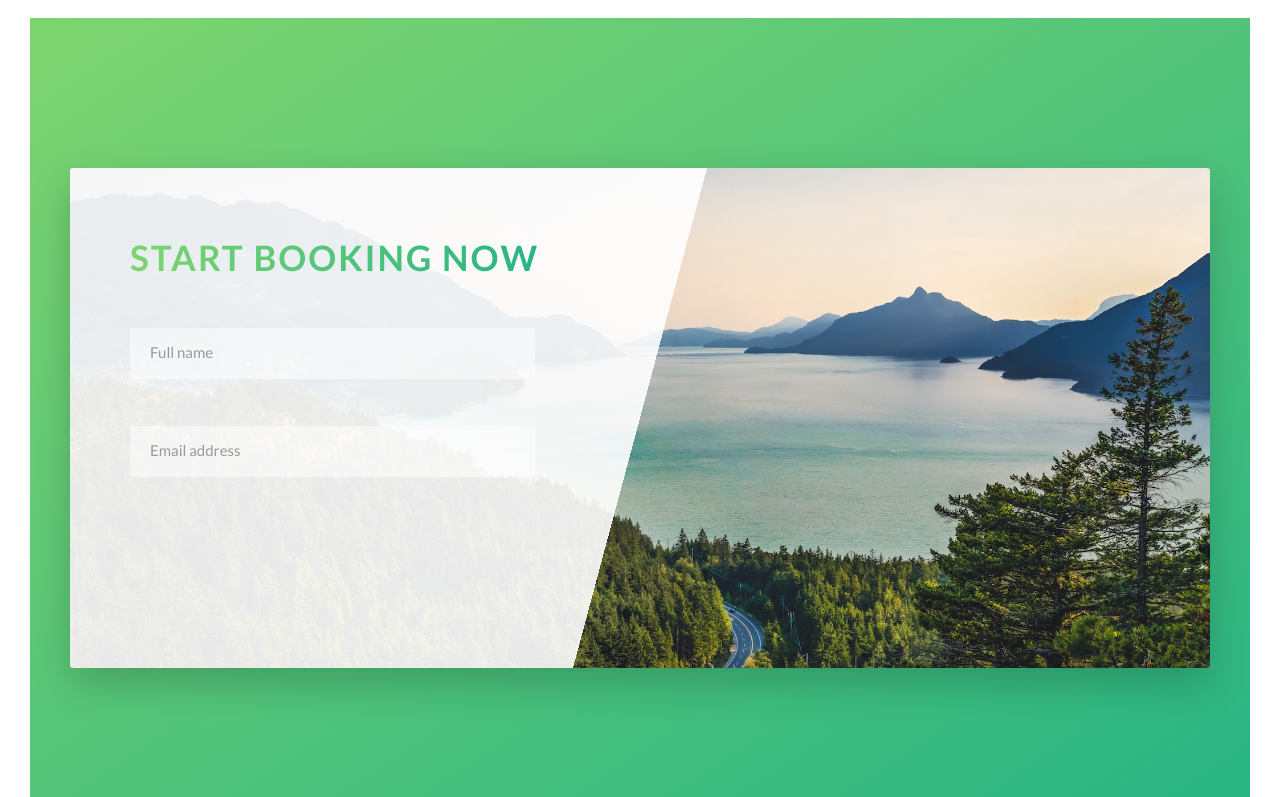
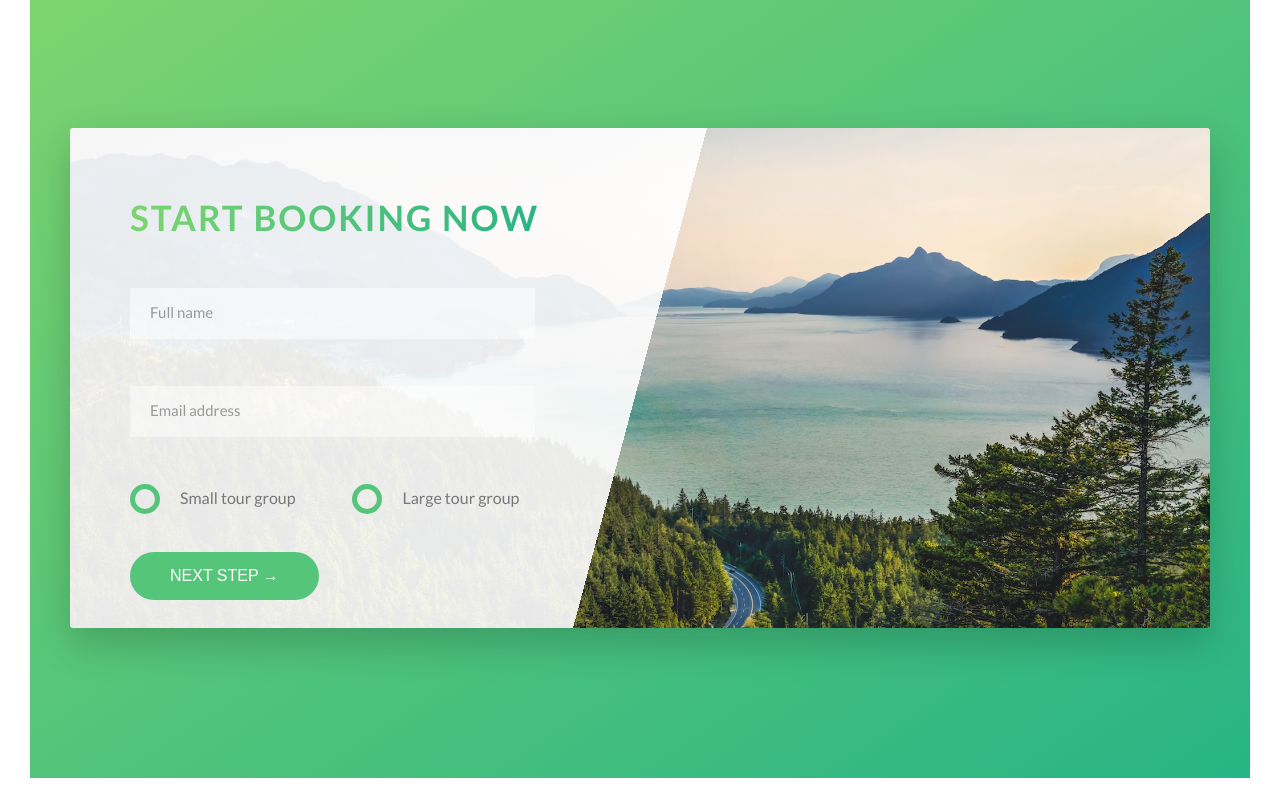
Before and after one commit to alexSiera/UdemyAdvCssAndSass, a website: page Natours/index.html in a window 1280 px wide. Shown: the part 4393-5190 px from the top of the page. Drawn offline with Linux system fonts and the light colour scheme; grey boxes are pictures that could not be loaded.

Commit message:
end up with booking section

```diff
--- a/Natours/index.html
+++ b/Natours/index.html
@@ -380,6 +380,25 @@
                   <input type="email" class="form__input" placeholder="Email address" id="email" required>
                   <label for="email" class="form__label">Email address</label>
                 </div>
+                <div class="form__group u-margin-bottom-medium">
+                  <div class="form__radio-group">
+                    <input type="radio" class="form__radio-input" id="small" name="size">
+                    <label for="small" class="form__radio-label">
+                      <span class="form__radio-button"></span>
+                      Small tour group
+                    </label>
+                  </div>
+                  <div class="form__radio-group">
+                    <input type="radio" class="form__radio-input" id="large" name="size">
+                    <label for="large" class="form__radio-label">
+                      <span class="form__radio-button"></span>
+                      Large tour group
+                    </label>
+                  </div>
+                </div>
+                <div class="form__group">
+                  <button class="btn btn--green">Next step &rarr;</button>
+                </div>
               </form>
             </div>
           </div>
--- a/Natours/sass/base/_utilities.scss
+++ b/Natours/sass/base/_utilities.scss
@@ -1,26 +1,26 @@
 .u-center-text {
-  text-align: center;
+  text-align: center!important;
 }
 .u-margin-bottom-big {
-  margin-bottom: 8rem;
+  margin-bottom: 8rem!important;
 }
 .u-margin-bottom-medium {
-  margin-bottom: 4rem;
+  margin-bottom: 4rem!important;
 }
 .u-margin-bottom-small {
-  margin-bottom: 1.5rem;
+  margin-bottom: 1.5rem!important;
 }
 .u-margin-top-huge {
-  margin-top: 10rem;
+  margin-top: 10rem!important;
 }
 .u-margin-top-big {
-  margin-top: 8rem;
+  margin-top: 8rem!important;
 }
 .u-margin-top-medium {
-  margin-bottom: 4rem;
+  margin-bottom: 4rem!important;
 
 }
 .u-margin-top-small {
-  margin-bottom: 1.5rem;
+  margin-bottom: 1.5rem!important;
 
 }
--- a/Natours/sass/components/_button.scss
+++ b/Natours/sass/components/_button.scss
@@ -1,14 +1,16 @@
 .btn {
-  &:link,&:visited {
+  &,&:link,&:visited {
     text-transform: uppercase;
     text-decoration: none;
     padding: 1.5rem 4rem;
     display: inline-block;
-    margin-top: 4rem;
     border-radius: $big-border-radius;
     transition: all .2s;
     position: relative;
     font-size: $default-font-size;
+    // Change for the <button> element
+    border: none;
+    cursor: pointer;
   }
   &:hover {
     transform: translateY(-.3rem);
@@ -18,7 +20,8 @@
       opacity: 0;
     }
   }
-  &:active {
+  &:active, &:focus {
+    outline: none;
     transform: translateY(-.1rem);
     box-shadow: 0 .5rem 1rem var(--black-shadow-color, rgba($color-black, .2));
   }
@@ -38,6 +41,7 @@
   &--white {
     background-color:$color-white;
     color: var(--gray-text-color, #777);
+    margin-top: 4rem;
     &::after {
       background-color: var(--btn-after-white-color, $color-white);
     }
--- a/Natours/sass/components/_form.scss
+++ b/Natours/sass/components/_form.scss
@@ -13,6 +13,7 @@
     border-bottom: 3px solid transparent;
     width: 90%;
     display: block;
+    transition: all .3s;
     &:focus {
       outline: none;
       box-shadow: 0rem 1rem 2rem rgba($color-black, .1);
@@ -39,4 +40,45 @@
     visibility: hidden;
     transform: translateY(-4rem);
   }
+  &__radio-group {
+    width: 49%;
+    display: inline-block;
+  }
+  &__radio-input {
+    display: none;
+  }
+  &__radio-label {
+    font-size: $default-font-size;
+    cursor: pointer;
+    position: relative;
+    padding-left: 5rem;
+
+  }
+  &__radio-button {
+    height: 3rem;
+    width: 3rem;
+    border: 5px solid $color-primary;
+    border-radius: 50%;
+    display: inline-block;
+    position: absolute;
+    left: 0;
+    top: -.4rem;
+    &::after {
+      content: "";
+      display: block;
+      border-radius: 50%;
+      position: absolute;
+      top: 50%;
+      left: 50%;
+      transform: translate(-50%, -50%);
+      background-color: $color-primary;
+      opacity: 0;
+      height: 1.3rem;
+      width: 1.3rem;
+      transition: opacity .2s;
+    }
+  }
+  &__radio-input:checked ~ &__radio-label &__radio-button:after  {
+    opacity: 1;
+  }
 }
```
Also changed, not shown: Natours/css/style.css.
